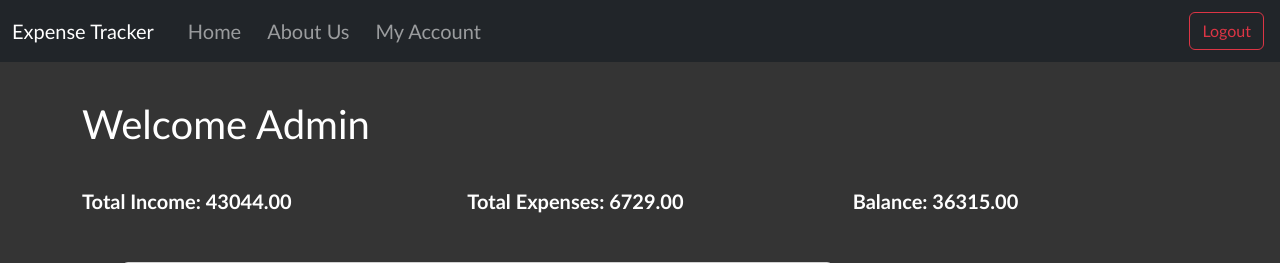
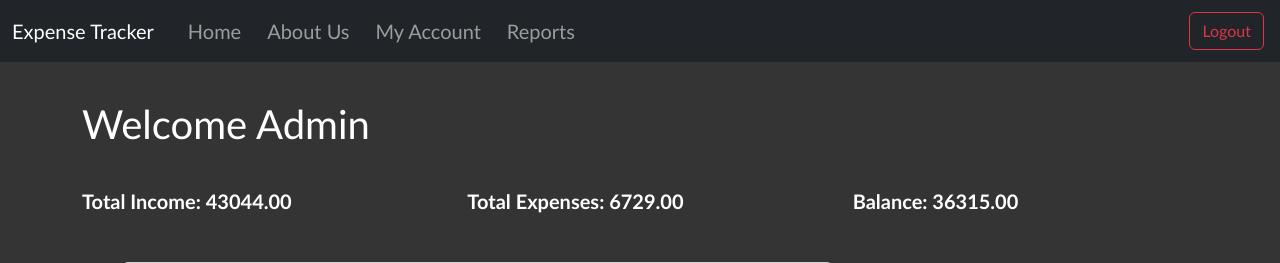
Before and after one commit to Namukuru/Tracker, a Django app: page /UserProfile/ in a window 1280 px wide. Shown: the top 263 px of the page. Run offline with Django 5.2, Linux system fonts and the light colour scheme; a user stored in the database is signed in; data comes from the database, SQL or seed files in the repository; both versions use the stored data as it was after the commit; a map, chart or similar area stays blank.

Commit message:
Changes in relation to the reports adjustment

```diff
--- a/website/templates/navbar.html
+++ b/website/templates/navbar.html
@@ -48,6 +48,11 @@
                 >My Account</a
               >
             </li>
+            <li class="nav-item">
+              <a class="nav-link" aria-current="page" href="{%url 'reports'%}"
+                >Reports</a
+              >
+            </li>
             {%endif%}
           </ul>
         </div>
--- a/website/urls.py
+++ b/website/urls.py
@@ -4,6 +4,7 @@ from . import views
 urlpatterns = [
     path('', views.home, name='home'),
     path('about/', views.about, name='about'),
+    path('reports/', views.reports, name='reports'),
     path('login/', views.login_user, name='loginUser'),
     path('logout/', views.logout_user, name='logout'),
     path('register/', views.register_user, name='register'),
--- a/website/views.py
+++ b/website/views.py
@@ -25,6 +25,10 @@ def home(request):
 
 def about(request):
     return render(request, 'about.html', {})
+
+
+def reports(request):
+    return render(request, 'reports.html', {})
 
 
 def user_profile(request):
```
Also changed, not shown: db.sqlite3.
